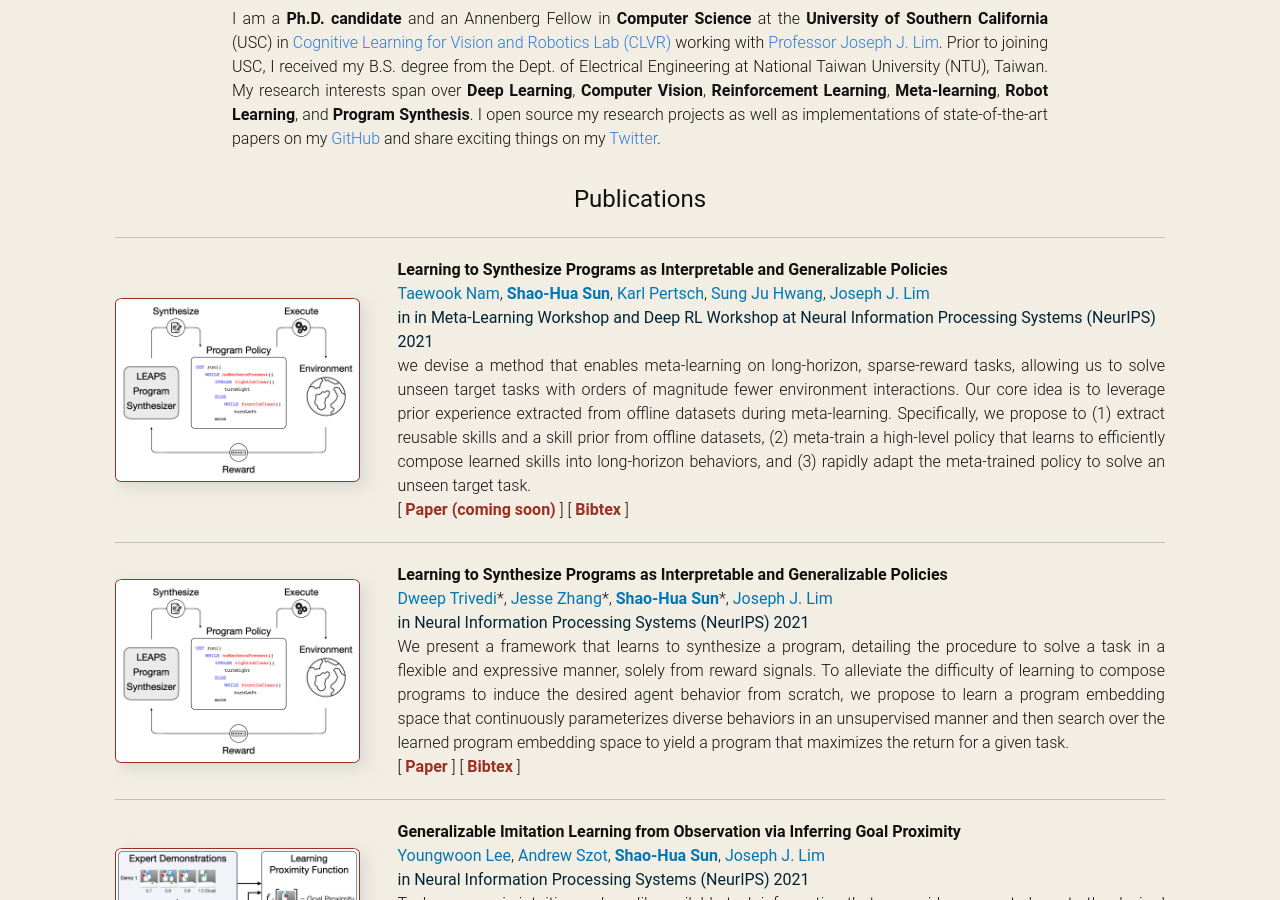
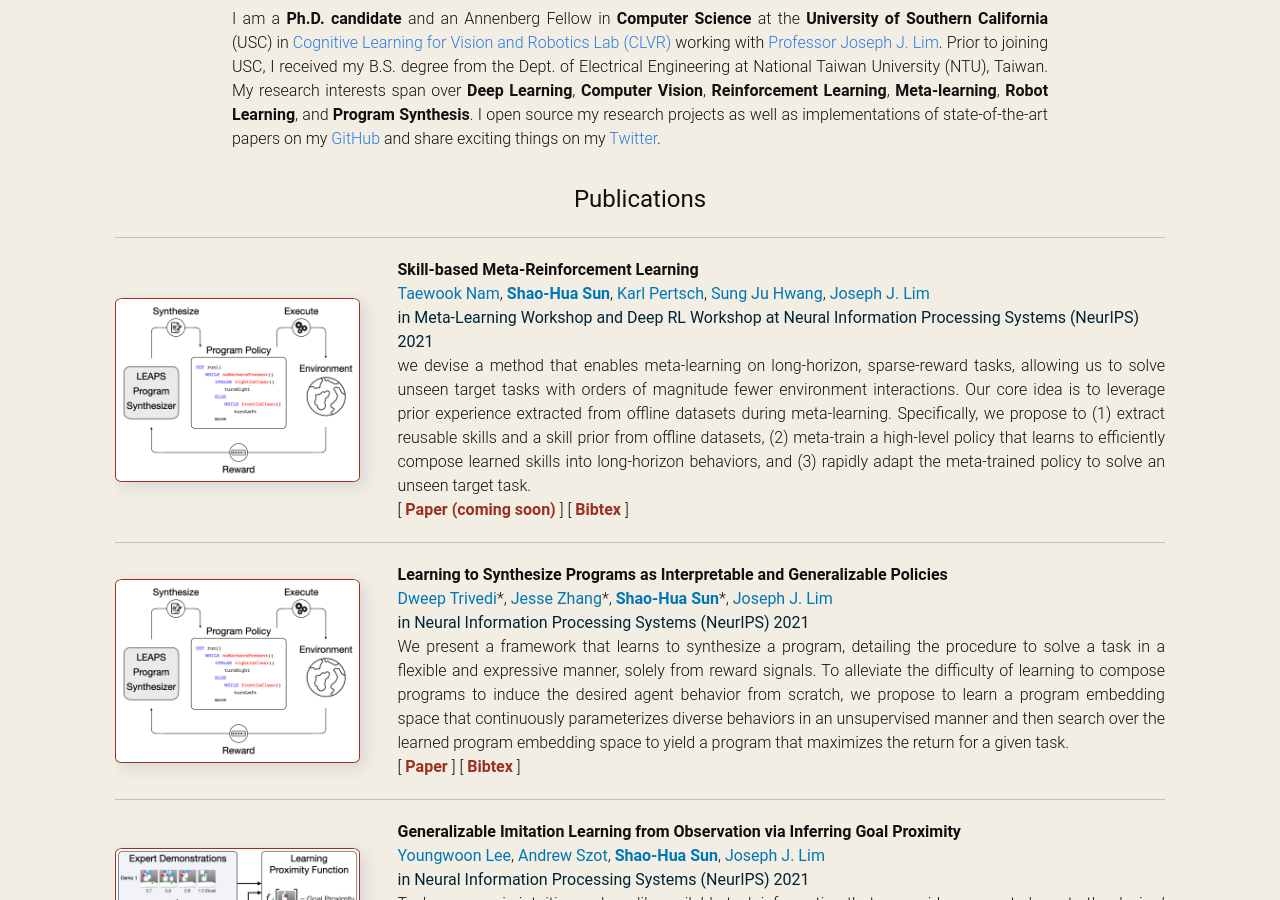
Before and after one commit to shaohua0116/shaohua0116.github.io, a Jekyll site: the page built from index.html, in a window 1280 px wide and 900 px high, scrolled down 334 px. Built offline with Jekyll 4.4.1, drawn with Linux system fonts in a browser that asks for light colours; some web fonts are replaced.

Commit message:
add simpl workshop

```diff
--- a/_data/publications.yml
+++ b/_data/publications.yml
@@ -1,10 +1,11 @@
-- title: 'Learning to Synthesize Programs as Interpretable and Generalizable Policies'
+- title: 'Skill-based Meta-Reinforcement Learning'
   date:  'Dec 2021'
   imgurl: '/images/projects/simpl.png'
   imgprop: 'frame'
   selected: true
   authors:
     - name: Taewook Nam
+      url: 'https://www.mlai-kaist.com/people'
     - name: Shao-Hua Sun
       url:  'https://shaohua0116.github.io/'
       me: true
@@ -21,7 +22,7 @@
       url:  '#'
     - name: 'Bibtex'
       url:  '/bibtex/simpl.txt'
-  publisher:  'in Meta-Learning Workshop and Deep RL Workshop at Neural Information Processing Systems (NeurIPS) 2021'
+  publisher:  'Meta-Learning Workshop and Deep RL Workshop at Neural Information Processing Systems (NeurIPS) 2021'
   oral: false
   oral_text: ''
   status:   ''
```
